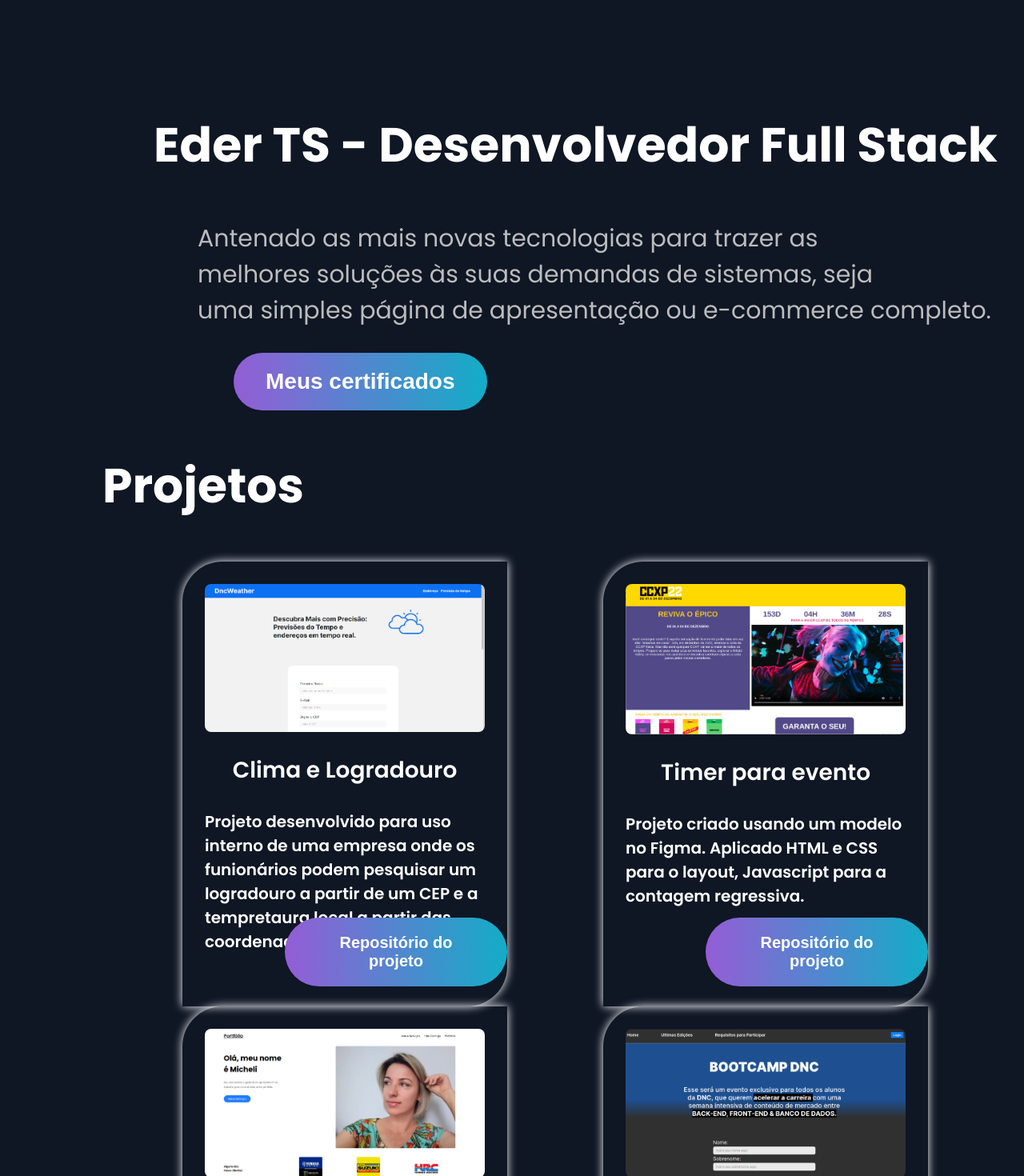
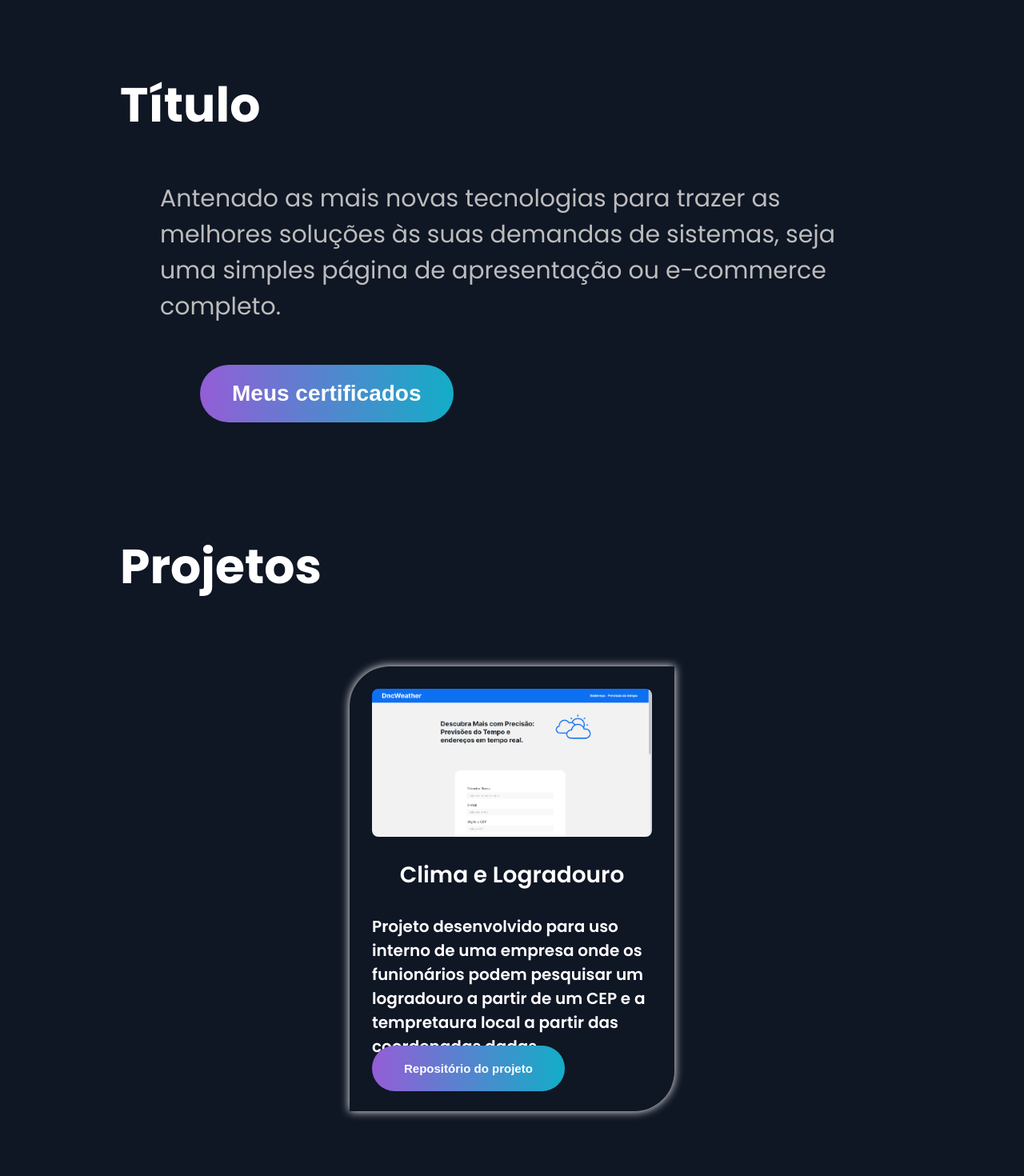
Before and after one commit to Eder-TS/Desafio-3-DNC, a React (Vite) app: page / in a window 1280 px wide. Shown: the part 180-1650 px from the top of the page at 80% size. Built offline with nearby package versions, Linux system fonts and the light colour scheme.

Commit message:
Section Projects finished. Improve styles.

```diff
--- a/src/App.jsx
+++ b/src/App.jsx
@@ -1,8 +1,8 @@
 import NavBar from './components/NavBar'
 import Presentation from './components/Presentation'
 import Projects from './components/Projects'
+import Technologies from './components/Technologies'
 import './App.css'
-
 
 function App() {
   return (
@@ -10,6 +10,7 @@ function App() {
       <NavBar/>
       <Presentation/>
       <Projects/>
+      <Technologies/>
     </>
   )
 }
--- a/src/components/Presentation/Presentation.module.css
+++ b/src/components/Presentation/Presentation.module.css
@@ -1,21 +1,22 @@
 .presentation{
+
     text-align: left;
 
-    margin-top: 100px;
-    margin-left: 15%;
+    margin: 100px 100px 35px 100px;
 }
+.presentation h1{
+    margin: 0 0 0 50px;
+}
+
 
 .text{
     font-size: 30px;
     color: #BCBCBC;
 
-    margin-left: 55px;
+    margin: 50px 0 50px 100px;
 }
 
-section div{
-    margin-left: 100px;
+.presentation div button{
+    font-size: 28px;
+    margin: 0 0 0 150px;
 }
-
-section div button{
-    font-size: 28px;
-}
--- a/src/components/Presentation/index.jsx
+++ b/src/components/Presentation/index.jsx
@@ -4,7 +4,7 @@ import styles from './Presentation.module.css'
 export default function Presentation(){
     return(
         <section className={styles.presentation}>
-            <h1>Eder TS - Desenvolvedor Full Stack</h1>
+            <h1>{/*Eder TS - Desenvolvedor Full Stack*/}Título</h1>
 
             <p className={styles.text}>
                 Antenado as mais novas tecnologias para trazer as<br/>
--- a/src/components/Projects/Projects.module.css
+++ b/src/components/Projects/Projects.module.css
@@ -1,10 +1,15 @@
 .projects{
     text-align: left;
 
-    margin-left: 10%;
+    margin: 100px;
+}
+
+.projects h1{
+    margin: 0 0 0 50px;
 }
 
 .cards{
-    display: grid;
-    grid-template-columns: repeat(2, 1fr);
+    display: flex;
+    flex-wrap: wrap;
+    justify-content: center;
 }
--- a/src/components/Projects/index.jsx
+++ b/src/components/Projects/index.jsx
@@ -4,7 +4,7 @@ import styles from './Projects.module.css'
 
 export default function Projects(){
     return(
-        <section className={styles.projects}>
+        <section className={styles.projects} id='projects'>
             <h1>Projetos</h1>
 
             <div className={styles.cards}>
--- /dev/null
+++ b/src/components/Technologies/index.jsx
@@ -0,0 +1,8 @@
+export default function Technologies(){
+    return(
+        <section>
+            <h1>Tecnologias que domino</h1>
+
+        </section>
+    )
+}
--- a/src/components/elements/Card/Card.module.css
+++ b/src/components/elements/Card/Card.module.css
@@ -8,6 +8,7 @@
     box-shadow: 0 0 12px white;
 
     padding: 28px;
+    margin: 80px;
 
     text-align: left;
 
@@ -39,5 +40,5 @@ article div{
 }
 
 article div button{
-    font-size: 20px;
+    font-size: 15px;
 }
```
